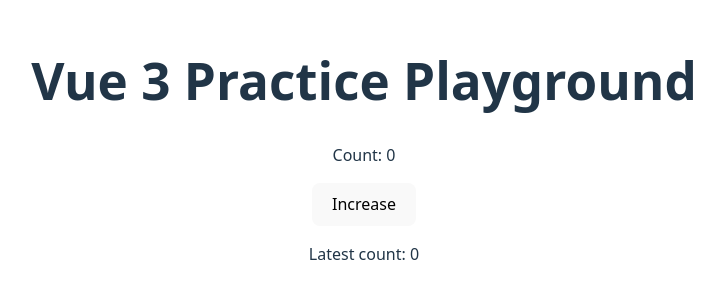
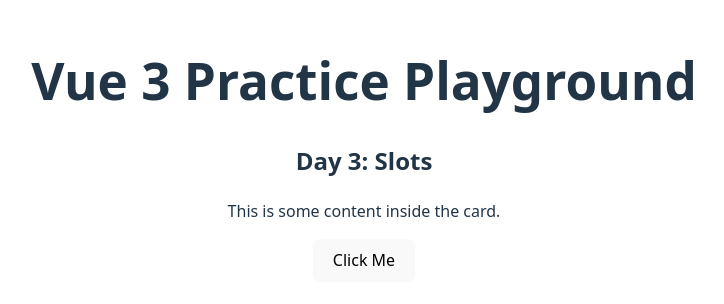
Before and after one commit to AlMahfuzKhanD/vue-3-practice, a Vue app: page / in a window 1280 px wide. Shown: the part 250-554 px from the top of the page, without its empty margins (276-1000 px from the left). Built offline with nearby package versions, Linux system fonts and the light colour scheme.

Commit message:
slot done

```diff
--- a/src/App.vue
+++ b/src/App.vue
@@ -12,8 +12,12 @@
     <!-- <Day2BMI /> -->
     <!-- <Day3Props name="Alice" :age="30" />
     <Day3Props name="Mahfuz" :age="22" /> -->
-    <Day3Emit  @update="handleUpdate"/>
-    <p>Latest count: {{ latestCount }}</p>
+    <!-- <Day3Emit  @update="handleUpdate"/>
+    <p>Latest count: {{ latestCount }}</p> -->
+    <Day3Slot>
+      <p>This is some content inside the card.</p>
+      <button>Click Me</button>
+    </Day3Slot>
 
   </div>
 </template>
@@ -28,10 +32,12 @@
 // import Day2WatchEffect from './components/Day2WatchEffect.vue'
 // import Day2BMI from './components/Day2BMI.vue'
 // import Day3Props from './components/Day3Props.vue'
-import Day3Emit from './components/Day3Emit.vue';
-import { ref } from 'vue';
-const latestCount = ref(0);
-function handleUpdate(newValue){
-  latestCount.value = newValue;
-}
+// import Day3Emit from './components/Day3Emit.vue';
+// import { ref } from 'vue';
+// const latestCount = ref(0);
+// function handleUpdate(newValue){
+//   latestCount.value = newValue;
+// }
+
+import Day3Slot from './components/Day3Slot.vue'
 </script>
--- /dev/null
+++ b/src/components/Day3Slot.vue
@@ -0,0 +1,6 @@
+<template>
+    <div>
+        <h2>Day 3: Slots</h2>
+        <slot></slot>
+    </div>
+</template>
```
